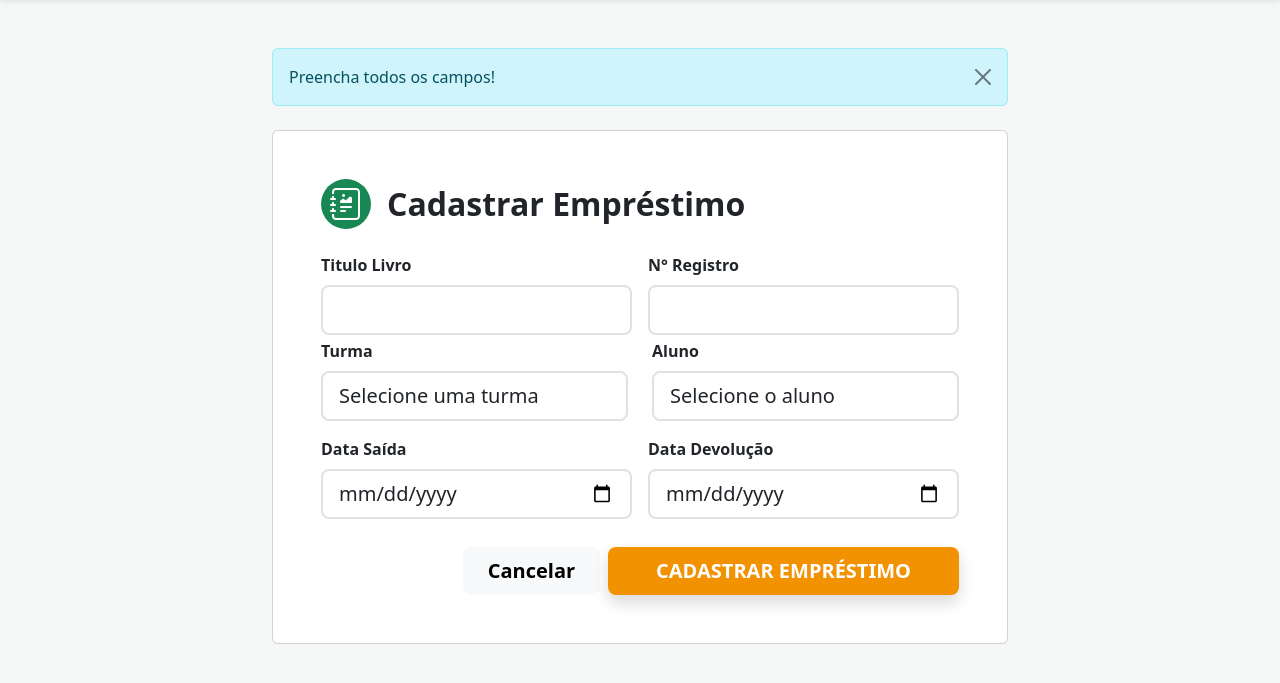
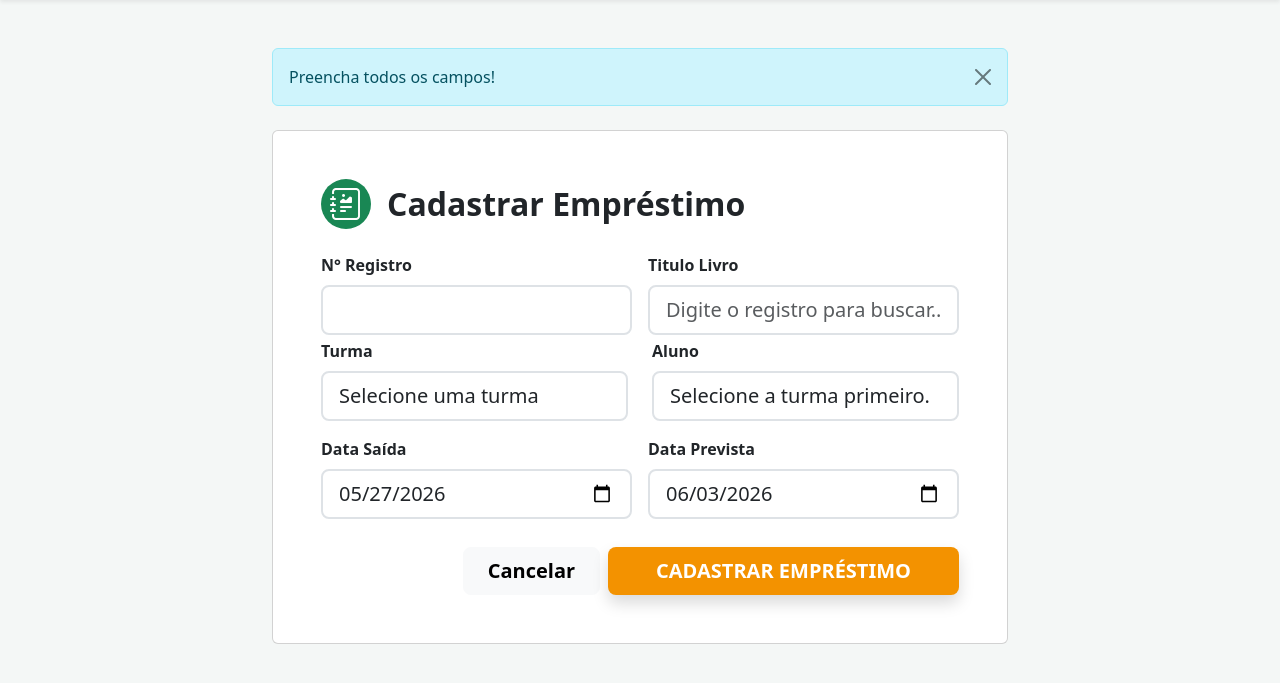
Before and after one commit to EmillySilva1017/Projeto-Sistema-Biblioteca-3B, a PHP site: page /cadastro_emprest.php in a window 1280 px wide. Shown: the part 67-750 px from the top of the page. Run offline with PHP 8.4, Linux system fonts and the light colour scheme; a user stored in the database is signed in; data comes from the database, SQL or seed files in the repository.

Commit message:
Desenvolvimento backend da Tela de Cadastro de Empréstimo - EMILLY

```diff
--- a/emprestimos/cadastro_emprest.php
+++ b/emprestimos/cadastro_emprest.php
@@ -1,4 +1,15 @@
-<?php session_start(); ?>
+<?php session_start();
+include('../includes/conexao.php');
+/** @var mysqli $conn */
+date_default_timezone_set('America/Fortaleza');
+
+$id_turma = "SELECT id_turma FROM turmas";
+
+// Query para encontrar as turmas
+$sqlTurmas = "SELECT id_turma, curso, identificador_curso, serie_atual FROM turmas ORDER BY serie_atual ASC, identificador_curso ASC";
+$resTurmas = mysqli_query($conn, $sqlTurmas);
+
+?>
 <!DOCTYPE html>
 <html lang="en">
 
@@ -40,29 +51,36 @@
                     <form action="cadastro.php" method="POST">
                         <div class="row g-3">
                             <div class="col-12 col-md-6 mb-1">
-                                <label class="form-label fw-bold">Titulo Livro</label>
-                                <input type="text" class="form-control form-control-lg border-2" name="titulo" required>
+                                <label class="form-label fw-bold">N° Registro</label>
+                                <input type="text" class="form-control form-control-lg border-2" name="n_registro"
+                                    id="n_registro" required autocomplete="off">
                             </div>
                             <div class="col-12 col-md-6 mb-1">
-                                <label class="form-label fw-bold">N° Registro</label>
-                                <input type="text" class="form-control form-control-lg border-2" name="n_registro"
-                                    required>
+                                <label class="form-label fw-bold">Titulo Livro</label>
+                                <input type="text" class="form-control form-control-lg border-2" name="titulo"
+                                id="titulo" readonly placeholder="Digite o registro para buscar..." required>
+
+                                <input type="hidden" name="fk_id_livro" id="fk_id_livro">
                             </div>
                         </div>
 
                         <div class="row">
                             <div class="col-12 col-md-6 mb-3">
                                 <label class="form-label fw-bold">Turma</label>
-                                <select name="turma" id="turma" class="form-control form-control-lg border-2" required>
+                                <select name="fk_id_turma" id="turma" class="form-control form-control-lg border-2" required>
                                     <option value="">Selecione uma turma</option>
-                                    <!-- Opções de turmas seriam populadas aqui -->
+                                    <?php while ($turma = mysqli_fetch_assoc($resTurmas)): ?>
+                                        <option value="<?= $turma['id_turma']; ?>">
+                                            <?= $turma['serie_atual'] ?>º <?= $turma['identificador_curso'] ?> -
+                                            <?= $turma['curso'] ?>
+                                        </option>
+                                    <?php endwhile; ?>
                                 </select>
                             </div>
                             <div class="col-12 col-md-6 mb-3">
                                 <label class="form-label fw-bold">Aluno</label>
                                 <select name="aluno" id="aluno" class="form-control form-control-lg border-2" required>
-                                    <option value="">Selecione o aluno</option>
-                                    <!-- Opções de alunos seriam populadas aqui -->
+                                    <option value="">Selecione a turma primeiro.</option>
                                 </select>
                             </div>
                         </div>
@@ -71,12 +89,13 @@
                             <div class="col-12 col-md-6 mb-1">
                                 <label class="form-label fw-bold">Data Saída</label>
                                 <input type="date" class="form-control form-control-lg border-2" name="data_saida"
-                                    required>
+                                    value="<?php echo date('Y-m-d'); ?>" required>
                             </div>
                             <div class="col-12 col-md-6 mb-1">
-                                <label class="form-label fw-bold">Data Devolução</label>
-                                <input type="date" class="form-control form-control-lg border-2" name="data_devolucao"
-                                    required>
+                                <?php $data_prevista = date('Y-m-d', strtotime('+7 days')); ?>
+                                <label class="form-label fw-bold">Data Prevista</label>
+                                <input type="date" class="form-control form-control-lg border-2" name="data_prevista"
+                                    value="<?php echo $data_prevista; ?>" required>
                             </div>
                         </div>
 
@@ -93,6 +112,73 @@
     </main>
 
     <script src="https://cdn.jsdelivr.net/npm/bootstrap@5.3.0/dist/js/bootstrap.bundle.min.js"></script>
+
+    <script>
+        // AUTOMAÇÃO DOS ALUNOS
+        document.getElementById('turma').addEventListener('change', function () {
+            const idTurma = this.value;
+            const selectAluno = document.getElementById('aluno');
+
+            selectAluno.innerHTML = '<option value="">Carregando alunos...</option>';
+            selectAluno.disabled = true;
+
+            if (!idTurma) {
+                selectAluno.innerHTML = '<option value="">Selecione uma turma primeiro</option>';
+                return;
+            }
+
+            // Faz a busca em segundo plano
+            fetch('buscar_aluno.php?id_turma=' + idTurma)
+                .then(response => response.json())
+                .then(alunos => {
+                    selectAluno.innerHTML = '<option value="">Selecione o aluno</option>';
+
+                    if (alunos.length === 0) {
+                        selectAluno.innerHTML = '<option value="">Nenhum aluno nesta turma</option>';
+                    } else {
+                        alunos.forEach(aluno => {
+                            selectAluno.innerHTML += `<option value="${aluno.nome_aluno}">${aluno.nome_aluno}</option>`;
+                        });
+                        selectAluno.disabled = false;
+                    }
+                });
+        });
+
+        // AUTOMAÇÃO DOS LIVROS
+        document.getElementById('n_registro').addEventListener('blur', function () {
+            const nRegistro = this.value.trim();
+            const inputTitulo = document.getElementById('titulo');
+            const inputIdLivro = document.getElementById('fk_id_livro');
+
+            if (!nRegistro) {
+                inputTitulo.value = '';
+                inputIdLivro.value = '';
+                return;
+            }
+
+            inputTitulo.value = 'Buscando livro...';
+
+            // Faz a busca do livro pelo número de registro
+            fetch('buscar_livro.php?n_registro=' + encodeURIComponent(nRegistro))
+                .then(response => response.json())
+                .then(dados => {
+                    if (dados.sucesso) {
+                        // Se achou o livro, preenche o input automaticamente
+                        inputTitulo.value = dados.titulo;
+                        inputIdLivro.value = dados.id_livro;
+                    } else {
+                        // Se não achou, limpa e avisa
+                        inputTitulo.value = '';
+                        inputIdLivro.value = '';
+                        alert('Aviso: Nenhum livro encontrado com este Número de Registro.');
+                    }
+                })
+                .catch(error => {
+                    console.error('Erro ao buscar livro:', error);
+                    inputTitulo.value = 'Erro ao buscar livro';
+                });
+        });
+    </script>
 </body>
 
 </html>
```
Also changed, not shown: emprestimos/buscar_aluno.php (added, +20 -0 lines), emprestimos/buscar_livro.php (added, +26 -0 lines), emprestimos/cadastro.php (added, +47 -0 lines).
